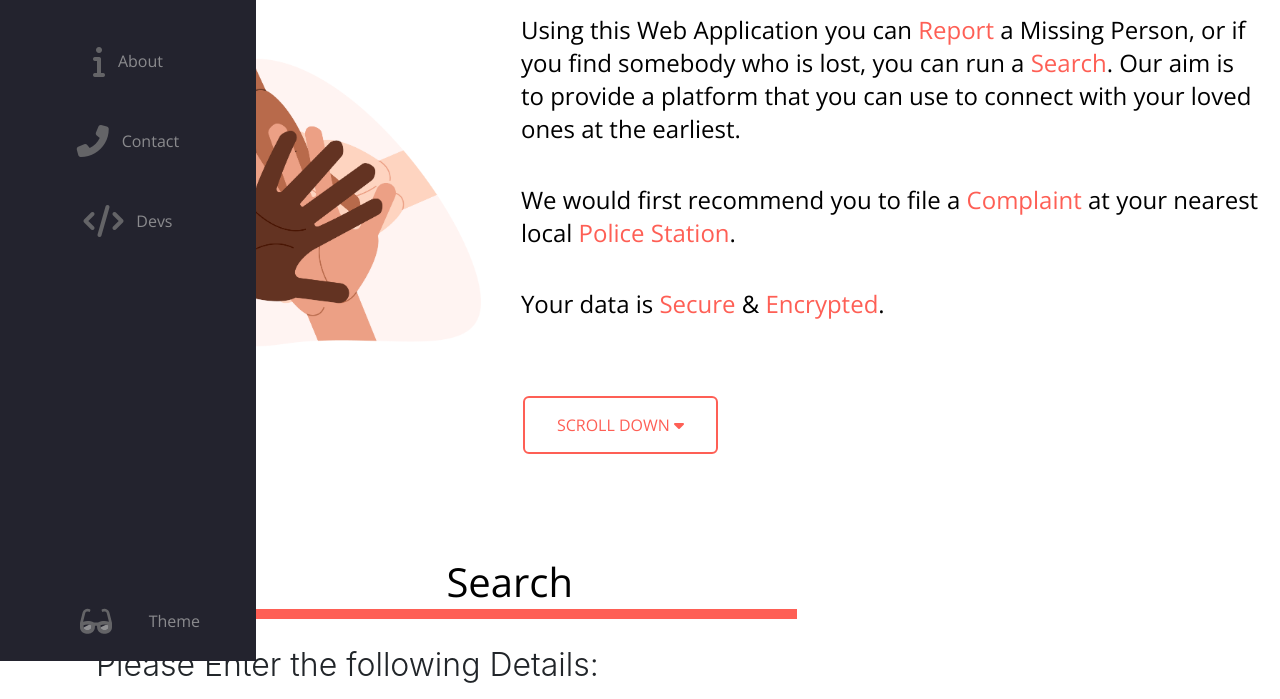
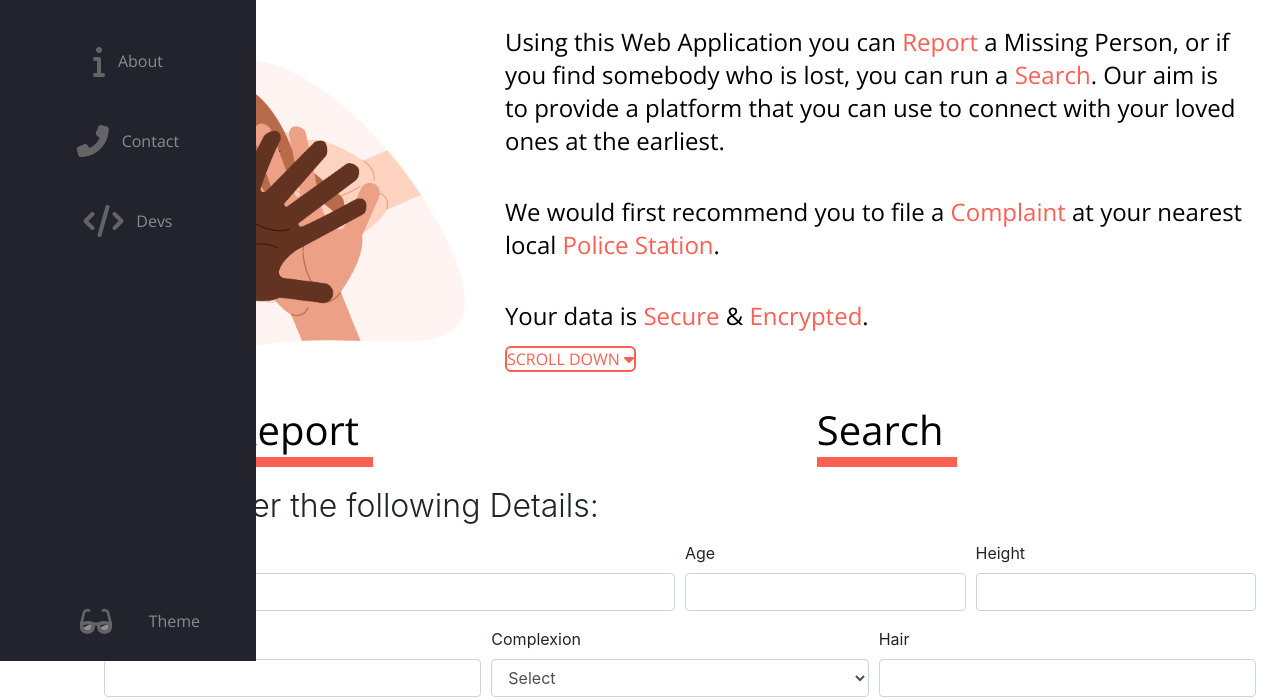
Before and after one commit to aaishikasb/Oxford-Hack-2020, a plain HTML site: page index.html in a window 1280 px wide. Shown: the part 139-838 px from the top of the page. Drawn offline with nearby package versions, Linux system fonts and the light colour scheme.

Commit message:
Fixed Options

```diff
--- a/assets/style.css
+++ b/assets/style.css
@@ -14,6 +14,7 @@ body {
   background-color: white;
   margin: 0;
   padding: 0;
+  overflow-x: hidden;
 }
 
 body::-webkit-scrollbar {
@@ -256,9 +257,15 @@ main {
   margin-top: auto;
   font-size: 2.5em;
   font-weight: 400;
-  border-bottom: 10px solid #FE5F55;
+
   cursor: pointer;
   width: auto;
+}
+
+.border_bottom {
+  border-bottom: 10px solid #FE5F55;
+  width: 3.5em;
+  margin: 0.1em;
 }
 
 .heading5 {
@@ -287,39 +294,49 @@ main {
 }
 
 /* Columns */
-.grid{
+.grid {
   width: 100%;
   max-width: auto;
-  margin: 0 ;
+  margin: 0;
+  display: flex;
+  align-items: center;
+  justify-content: space-around;
+
+
 }
 
-.col-33{
+
+
+.col-33 {
   width: 33.3%;
   float: left;
   overflow-wrap: break-word;
   word-wrap: break-word;
 }
-.col-50{
+
+.col-50 {
   width: 30%;
   float: left;
   overflow-wrap: break-word;
   word-wrap: break-word;
 }
 
-.col-66{
+.col-66 {
   width: 66.7%;
   float: left;
   overflow-wrap: break-word;
   word-wrap: break-word;
 }
 
-.gutter{
+.gutter {
   margin-left: 20px;
   margin-right: 20px;
 }
 
 @media all and (max-width:600px) {
-  .col-50, .col-33{
+
+  .col-50,
+  .col-33 {
     width: 100%;
     float: none;
   }
@@ -344,17 +361,10 @@ main {
 }
 
 .btn {
-    color:  #FE5F55;
+  color: #FE5F55;
   background: transparent;
   border: 2px solid #FE5F55;
   border-radius: 6px;
-    padding: 16px 32px;
-    text-align: center;
-    display: inline-block;
-    font-size: 16px;
-    margin: 4px 2px;
-    webkit-transition-duration: 0.4s; /* Safari */
-    transition-duration: 0.4s;
   cursor: pointer;
   text-decoration: none;
   text-transform: uppercase;
@@ -362,23 +372,28 @@ main {
 
 .btn:hover {
   background-color: #FE5F55;
-  color: white; }
+  color: white;
+}
 
 .inline {
   display: inline;
 }
 
-  .grid{
+.grid1 {
   width: 100%;
   max-width: 100%;
-    margin: 1em ;
+  margin: 1em;
+
+  display: flex;
+
+  justify-content: space-around;
 }
 
-  .alert{
+.alert {
   text-align: center;
-    padding:10px;
+  padding: 10px;
   background: #FE5F55;
-    color:#fff;
-    margin-bottom:10px;
-    display:none;
+  color: #fff;
+  margin-bottom: 10px;
+  display: none;
 }
--- a/index.html
+++ b/index.html
@@ -112,12 +112,14 @@
 
     <script type="text/javascript">
       function googleTranslateElementInit() {
-        new google.translate.TranslateElement({ pageLanguage: 'en' }, 'google_translate_element');
+        new google.translate.TranslateElement({
+          pageLanguage: 'en'
+        }, 'google_translate_element');
       }
     </script>
 
-    <script type="text/javascript"
-      src="//translate.google.com/translate_a/element.js?cb=googleTranslateElementInit"></script>
+    <script type="text/javascript" src="//translate.google.com/translate_a/element.js?cb=googleTranslateElementInit">
+    </script>
     <!-- Language API Ends-->
     <div class="grid">
       <div class="col-33">
@@ -146,12 +148,12 @@
     <div class="grid1">
       <div class="col-50">
         <div class="inline gutter" style="margin-right: 1em;">
-          <h1 class="heading4" onclick="Report()">Report</h1>
+          <h1 class="heading4 border_bottom" onclick="Report()">Report</h1>
         </div>
       </div>
       <div class="col-50">
         <div class="inline gutter">
-          <h1 class="heading4" onclick="Search()">Search</h1>
+          <h1 class="heading4 border_bottom" onclick="Search()">Search</h1>
         </div>
       </div>
     </div>
@@ -161,6 +163,7 @@
     function Report() {
       document.getElementById("main-frame").src = "report.html";
     }
+
     function Search() {
       document.getElementById("main-frame").src = "search.html";
     }
```
Lines whose indentation alone changed are shown as unchanged.
